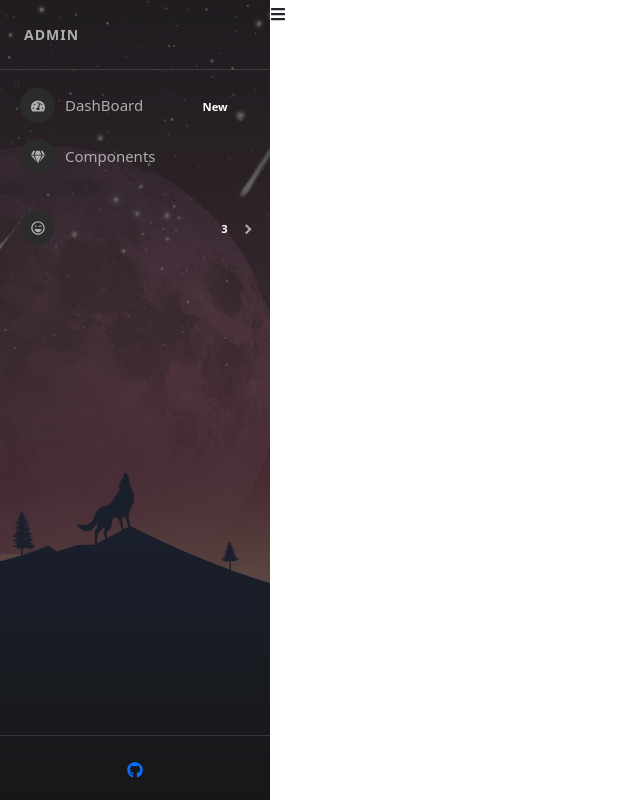
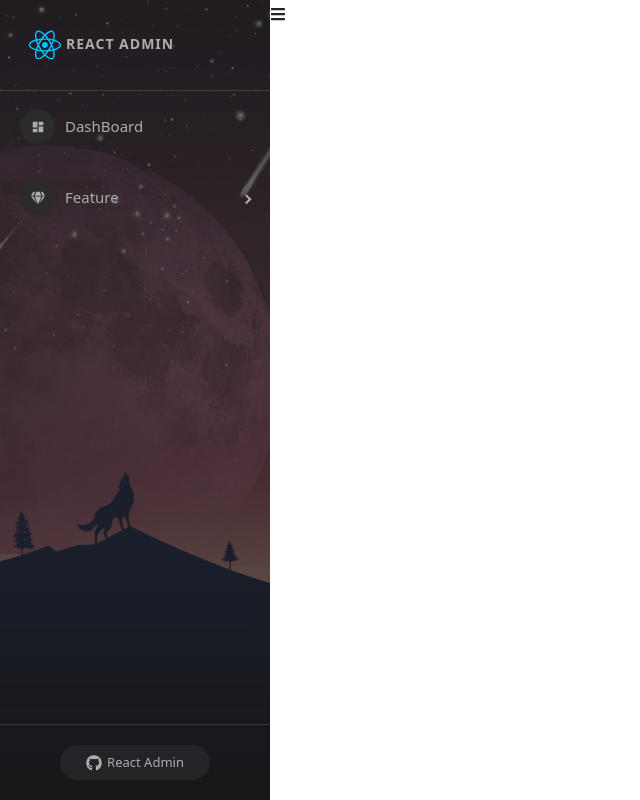
Before and after one commit to Letung2k3/ReactJs_App-Use-Hook-, a React (Create React App) app: page /Admins in a window 1280 px wide. Shown: the whole page, without its empty margins (0-640 px from the left). Built offline with nearby package versions, Linux system fonts and the light colour scheme.

Commit message:
Video 13: Adnin icons

```diff
--- a/package.json
+++ b/package.json
@@ -6,15 +6,18 @@
     "@testing-library/jest-dom": "5.16.4",
     "@testing-library/react": "13.3.0",
     "@testing-library/user-event": "13.5.0",
+    "axios": "0.27.2",
     "bootstrap": "^5.3.3",
     "react": "18.2.0",
     "react-bootstrap": "^2.10.4",
     "react-dom": "18.2.0",
     "react-icons": "4.4.0",
+    "react-paginate": "8.1.3",
     "react-pro-sidebar": "0.7.1",
     "react-redux": "8.0.1",
     "react-router-dom": "^6.25.1",
     "react-scripts": "^5.0.1",
+    "react-toastify": "9.0.7",
     "redux": "4.2.0",
     "redux-devtools-extension": "2.13.9",
     "redux-thunk": "2.4.1",
--- a/src/components/Admin/Admin.scss
+++ b/src/components/Admin/Admin.scss
@@ -1,3 +1,11 @@
+$sidebar-bg-color: #0c1e35;
+$submenu-bg-color: rgba(255, 255, 255, 0.05);
+$submenu-bg-color-collapsed: rgba(#0c1e35, 0.95);
+$sidebar-color: #b3b8d4;
+$highlight-color: #dee2ec;
+$icon-bg-color: rgba(255, 255, 255, 0.05);
+$icon-size: 35px;
+
 .admin-container {
      display: flex;
 
@@ -9,3 +17,43 @@
 
      .admin-content {}
 }
+
+.sidebar-btn-wrapper {
+     display: flex;
+     align-items: center;
+     justify-content: center;
+
+     .sidebar-btn {
+          transition: width 0.3s;
+          width: 150px;
+          padding: 1px 15px;
+          border-radius: 40px;
+          background: rgba(255, 255, 255, 0.05);
+          color: #adadad;
+          text-decoration: none;
+          margin: 0 auto;
+          height: 35px;
+          display: flex;
+          align-items: center;
+          justify-content: center;
+          text-overflow: ellipsis;
+          overflow: hidden;
+
+          span {
+               margin-left: 5px;
+               font-size: 13px;
+          }
+
+          &:hover {
+               color: $highlight-color;
+          }
+     }
+}
+
+.collapsed {
+     .sidebar-btn {
+          display: inline-block;
+          line-height: 40px;
+          padding: 0;
+     }
+}
--- a/src/components/Admin/SibeBar.js
+++ b/src/components/Admin/SibeBar.js
@@ -8,8 +8,11 @@ import {
      SidebarFooter,
      SidebarContent,
 } from 'react-pro-sidebar';
-import { FaTachometerAlt, FaGem, FaList, FaGithub, FaRegLaughWink, FaHeart } from 'react-icons/fa';
+import { FaGem, FaGithub } from 'react-icons/fa';
+import { DiReact } from "react-icons/di";
+import { MdDashboard } from "react-icons/md";
 import sidebarBg from '../../assets/bg2.jpg'
+import "./Admin.scss"
 const SibeBar = ({ image, collapsed, toggled, handleToggleSidebar }) => {
      return (
           <>
@@ -33,28 +36,29 @@ const SibeBar = ({ image, collapsed, toggled, handleToggleSidebar }) => {
                                    whiteSpace: 'nowrap',
                               }}
                          >
-                              Admin
+                              <DiReact size={"3em"} color={"00bfff"} />
+                              <span>React admin</span>
                          </div>
                     </SidebarHeader>
 
                     <SidebarContent>
                          <Menu iconShape="circle">
                               <MenuItem
-                                   icon={<FaTachometerAlt />}
-                                   suffix={<span className="badge red">New</span>}
+                                   icon={<MdDashboard />}
+                              // suffix={<span className="badge red">New</span>}
                               >
                                    DashBoard
                               </MenuItem>
-                              <MenuItem icon={<FaGem />}>Components</MenuItem>
                          </Menu>
                          <Menu iconShape="circle">
                               <SubMenu
-                                   suffix={<span className="badge yellow">3</span>}
-                                   icon={<FaRegLaughWink />}
+
+                                   title={"Feature"}
+                                   icon={<FaGem />}
                               >
-                                   <MenuItem>1</MenuItem>
-                                   <MenuItem> 2</MenuItem>
-                                   <MenuItem> 3</MenuItem>
+                                   <MenuItem>1. Manager Users    </MenuItem>
+                                   <MenuItem>2. Manager Quiz</MenuItem>
+                                   <MenuItem>3. Manager Question</MenuItem>
                               </SubMenu>
                          </Menu>
                     </SidebarContent>
@@ -74,7 +78,7 @@ const SibeBar = ({ image, collapsed, toggled, handleToggleSidebar }) => {
                               >
                                    <FaGithub />
                                    <span style={{ whiteSpace: 'nowrap', textOverflow: 'ellipsis', overflow: 'hidden' }}>
-
+                                        React Admin
                                    </span>
                               </a>
                          </div>
```
Also changed, not shown: 1 other file (tests, documents, lock files or other folders).
